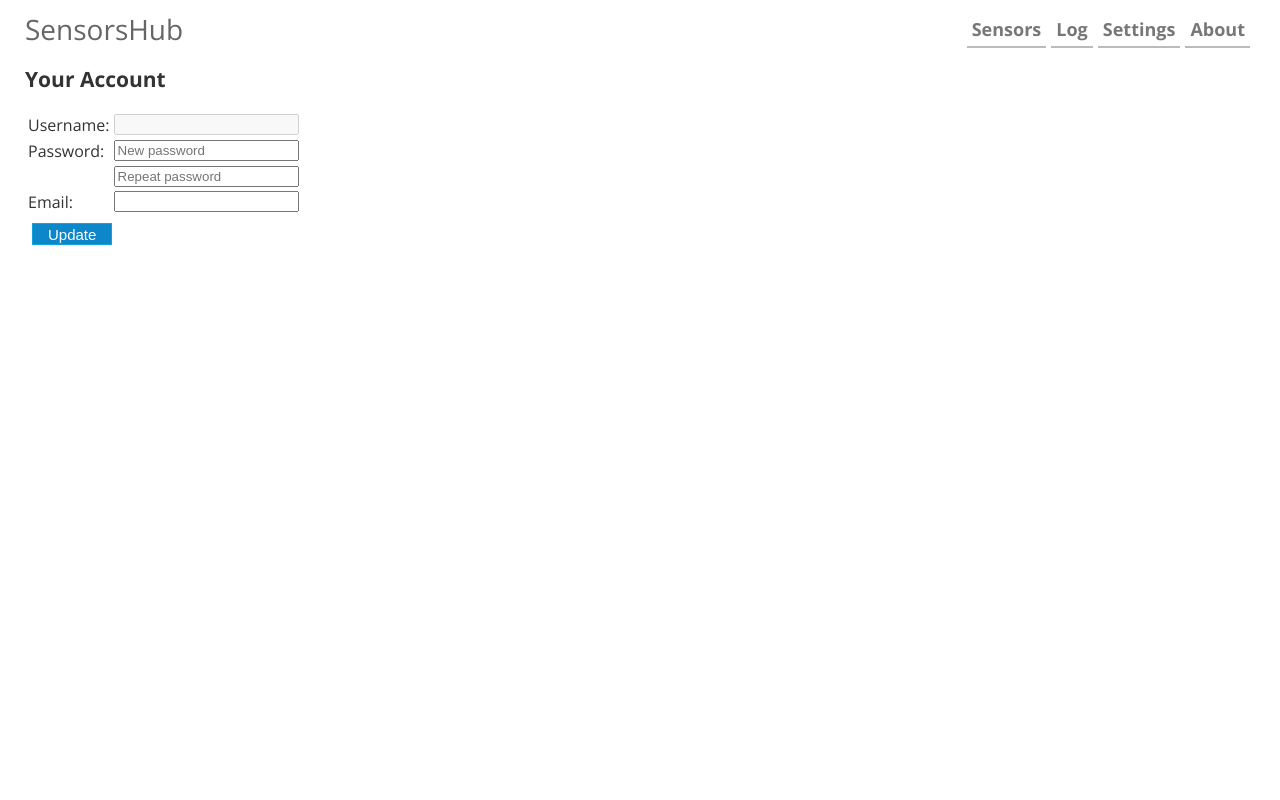
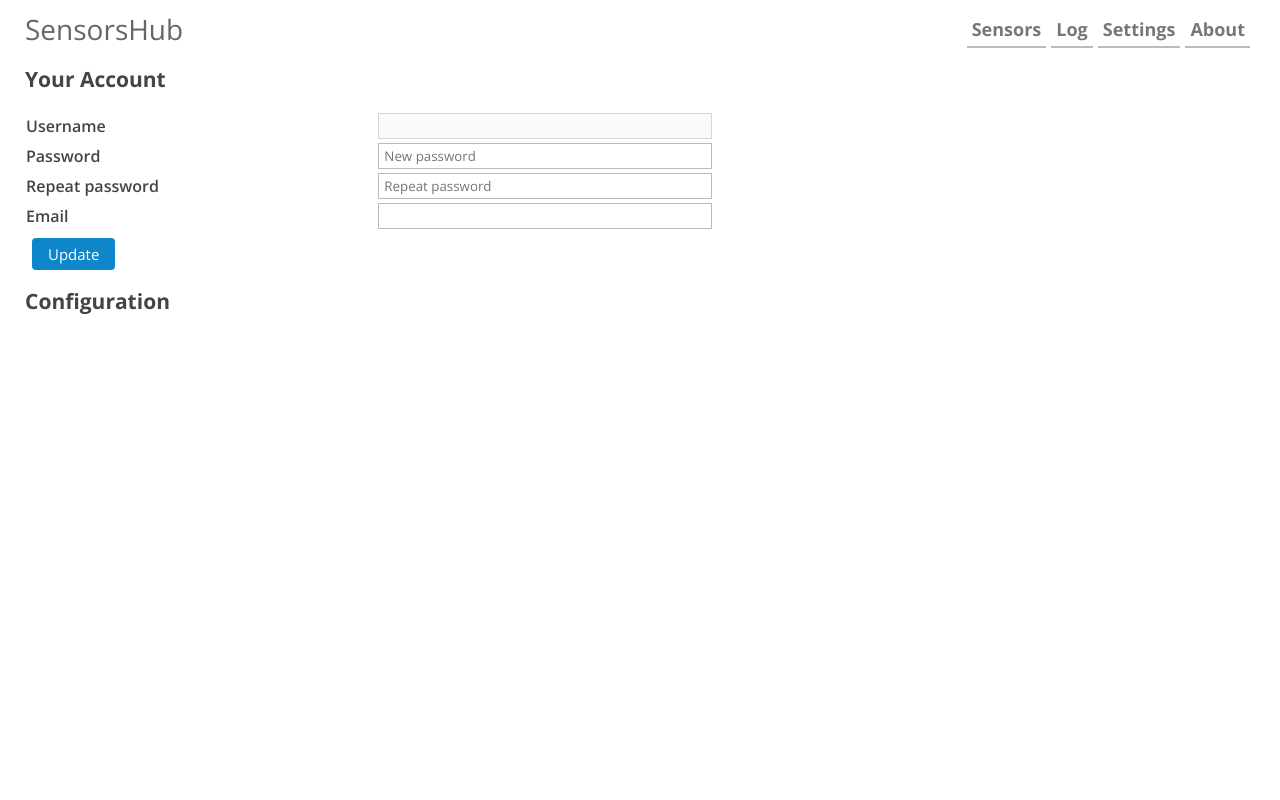
Before and after one commit to pbaja/SensorsHub, a Python web app: template templates/settings.html in a window 1280 px wide. Run offline with Jinja, Linux system fonts and the light colour scheme; the template is opened without the code that fills it, so the values that code supplies are empty; some libraries are stand-ins or nearby versions.

Commit message:
Fixed bugs

```diff
--- a/libs/accounts.py
+++ b/libs/accounts.py
@@ -66,7 +66,7 @@ class Accounts(object):
             else:
                 # No? Well, logout.
                 account.session = ""
-                account.update()
+                account.commit()
                 self.accounts.remove(account)
                 return None
 
--- a/libs/sensors.py
+++ b/libs/sensors.py
@@ -58,7 +58,7 @@ class Sensor(object):
         with sqlite3.connect("db.sqlite") as conn:
             fields = self.get_fields()
             for field in fields:
-                results = conn.execute("SELECT updated, value FROM readings WHERE fid=? ORDER BY updated LIMIT 1", [field.fid]).fetchall()
+                results = conn.execute("SELECT updated, value FROM readings WHERE fid=? ORDER BY updated DESC LIMIT 1", [field.fid]).fetchall()
                 if len(results) > 0:
                     result = results[0]
                     field.readings.append(Reading(self.sid,field.fid,result[0],result[1]))
--- a/run.py
+++ b/run.py
@@ -70,7 +70,7 @@ class Core(object):
 
         # Create website
         cherrypy.config.update({
-            "server.socket_port": 5000,
+            "server.socket_port": 8083,
             "server.socket_host": "0.0.0.0"
         })
         cherrypy.quickstart(WebRoot(self), "/", {
--- a/static/base.css
+++ b/static/base.css
@@ -1,7 +1,7 @@
 html, body {
 	margin: 0;
 	padding: 0;
-	color: #333;
+	color: #444;
 }
 
 body {
@@ -11,6 +11,10 @@ body {
 	font-size: 14px;
 	background-color: #FFF;
 	font-family: 'Open Sans', sans-serif;
+}
+
+body * {
+    font-family: 'Open Sans', sans-serif;
 }
 
 /*
@@ -71,6 +75,27 @@ section {
     margin-top: 5px;
 }
 
+table {
+    width: 100%;
+    text-align: left;
+    border-collapse: collapse;
+}
+table input:not([type="submit"]) {
+    width: 25em;
+    margin: 1px;
+    padding: 3px 5px;
+    border: 1px solid #BABABA;
+    outline: 0;
+    color: #000;
+}
+table input:disabled {
+    color: #999;
+    border-color: #D5D5D5;
+}
+table th {
+    font-weight: 600;
+}
+
 /*
 *   Buttons and titles
 */
@@ -79,40 +104,57 @@ section {
     display: inline-block;
     flex-grow: 1;
     margin: 7px 0 0 7px;
-    padding: 0 15px;
-    height: 22px;
-    line-height: 22px;
+    padding: 5px 15px;
 
     /* Text */
     font-size: 15px;
     text-align: center;
     text-decoration: none;
-    color: #FFFFFF;
+    color: #FFF;
 
     /* Background */
     background-color: #0e86ca;
-    border: 1px solid #10a1de;
+    border: 1px solid transparent;
+    border-radius: 4px;
 }
 .button:hover {
     cursor: pointer;
-    transition: all 0.1s;
-    background-color: #00aeff;
-    border: 1px solid transparent;
+    background-color: #0079C4;
+}
+.button.smaller {
+    margin: 0 0 0 5px;
+    padding: 2px 5px;
 }
 
-.violet {
-    font-size: 12px;
-    padding: 3px 12px;
-    height: 25px;
-    line-height: 25px;
+.button.success {  background-color: #7ad03a;  }
+.button.success:hover {  background-color: #69B231;  }
+.button.error {  background-color: #d43f3a;  }
+.button.error:hover {  background-color: #B23431;  }
+.button.warning {  background-color: #d58512;  }
+.button.warning:hover {  background-color: #B26E10;  }
 
-    background-color: #9400FF;
-    border: 1px solid #A632FF;
+/* Titles */
+.title {
+    display: block;
+    font-size: 2em;
+    color: #333;
 }
-.violet:hover {
-    background-color: #A632FF;
-    border: 1px solid transparent;
+.title.smaller {
+    margin-top: 15px;
+    font-size: 1.25em;
+    color: #555;
 }
+
+/* Messages */
+.message {
+    margin: 5px 0 15px 0;
+    padding: 5px 10px;
+    border-left: 7px solid #FFF;
+    border-bottom: 2px solid #FFF;
+}
+.message.success {  border-color: #7ad03a;  }
+.message.error {  border-color: #d43f3a;  }
+.message.warning {  border-color: #d58512;  }
 
 /* Font awesome vertical align fix */
 .fa {line-height: inherit;}
--- a/templates/base.html
+++ b/templates/base.html
@@ -8,7 +8,8 @@
 		<link rel="stylesheet" href="https://maxcdn.bootstrapcdn.com/font-awesome/4.5.0/css/font-awesome.min.css">
 		<link rel="shortcut icon" href="/static/icon.ico">
 		<link rel="stylesheet" media="all" href="/static/base.css"/>
-		<link rel="stylesheet" media="all" href="https://fonts.googleapis.com/css?family=Open+Sans:400,700"/>
+        <link rel="stylesheet" media="all" href="/static/hint.css"/>
+		<link rel="stylesheet" media="all" href="https://fonts.googleapis.com/css?family=Open+Sans:400,600,700"/>
 		{% endblock %}
         <script>
             $(document).ready(function() {
@@ -33,7 +34,9 @@
 					<li class="right"><a href="/sensors">Sensors</a></li>
 				</ul>
 			</header>
-            {% if msg %}<div class="title">{{msg}}</div>{% endif %}
+            {% if msg %}<div class="message">{{msg}}</div>{% endif %}
+            {% if success %}<div class="message success">{{success}}</div>{% endif %}
+            {% if error %}<div class="message error">{{error}}</div>{% endif %}
 			{% block content %}{% endblock %}
 		</div>
 	</body>
--- a/templates/settings.html
+++ b/templates/settings.html
@@ -1,18 +1,35 @@
 {% extends "base.html" %}
 {% block head %}
     {{ super() }}
+    <link rel="stylesheet" media="all" href="/static/settings.css"/>
 {% endblock %}
 {% block content %}
 <section>
     <h2>Your Account</h2>
     <form action="/settings/" method="POST">
         <table>
-            <tr><td>Username:</td><td><input type="text" disabled="1" value="{{ account.user }}"/></td></tr>
-            <tr><td>Password:</td><td><input type="password" name="password" placeholder="New password"/></td></tr>
-            <tr><td></td><td><input type="password" name="password_repeat" placeholder="Repeat password"/></td></tr>
-            <tr><td>Email:</td><td><input type="email" name="email" value="{{ account.email }}" /></td></tr>
+            <tr>
+                <th scope="col">Username</th>
+                <td><input type="text" disabled="1" value="{{ account.user }}"/></td>
+            </tr>
+            <tr>
+                <th>Password</th>
+                <td><input type="password" name="password" placeholder="New password"/></td>
+            </tr>
+            <tr>
+                <th>Repeat password</th>
+                <td><input type="password" name="password_repeat" placeholder="Repeat password"/></td>
+            </tr>
+            <tr>
+                <th>Email</th>
+                <td><input type="email" name="email" value="{{ account.email }}" /></td>
+            </tr>
         </table>
         <input class="button" type="submit" name="update_account" value="Update" />
     </form>
 </section>
+<section>
+    <h2>Configuration</h2>
+
+</section>
 {% endblock%}
```
Also changed, not shown: libs/web.py (+14 -14 lines), static/sensors.css (deleted, +0 -13 lines), templates/sensors.html (+64 -20 lines).
